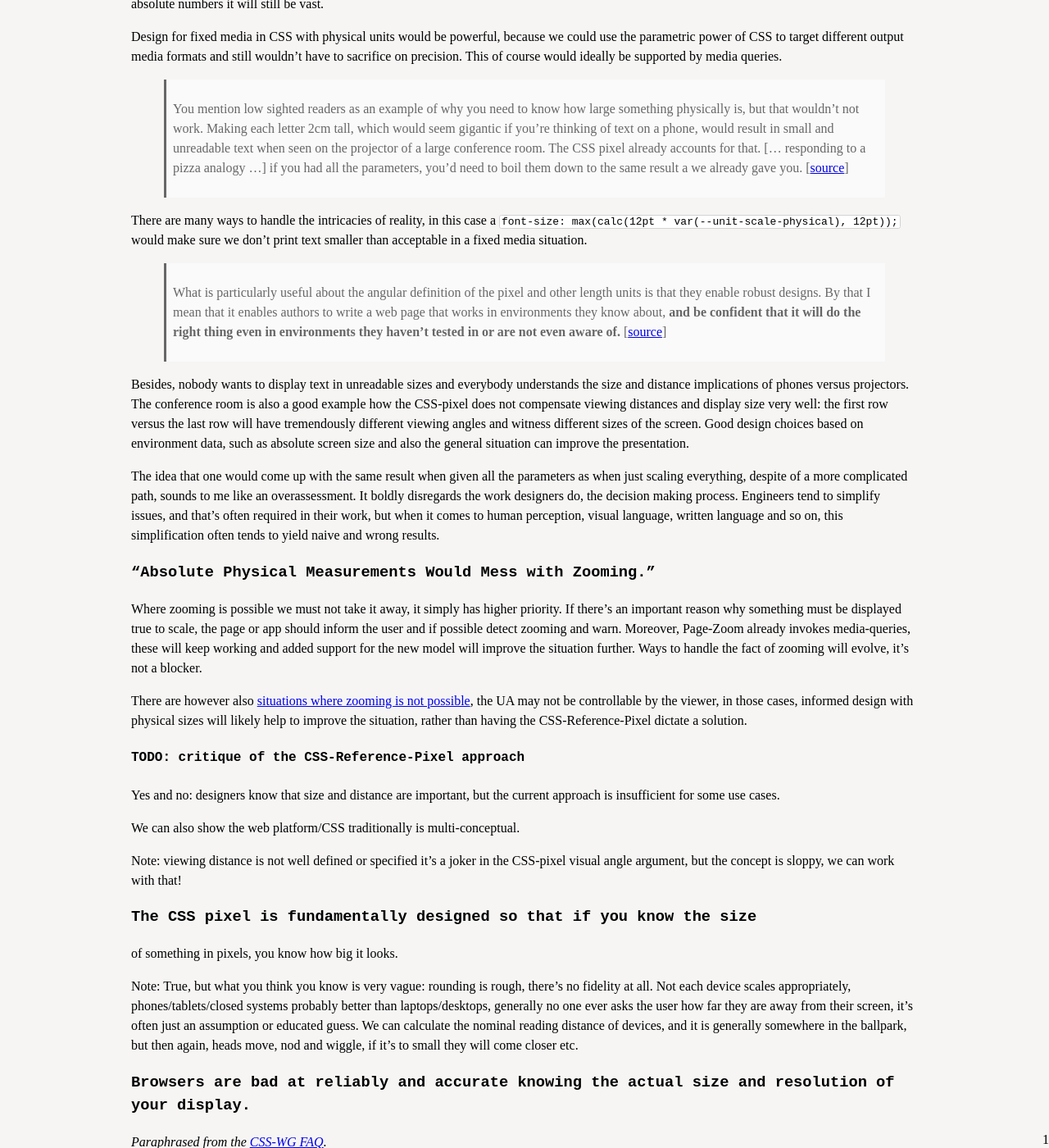
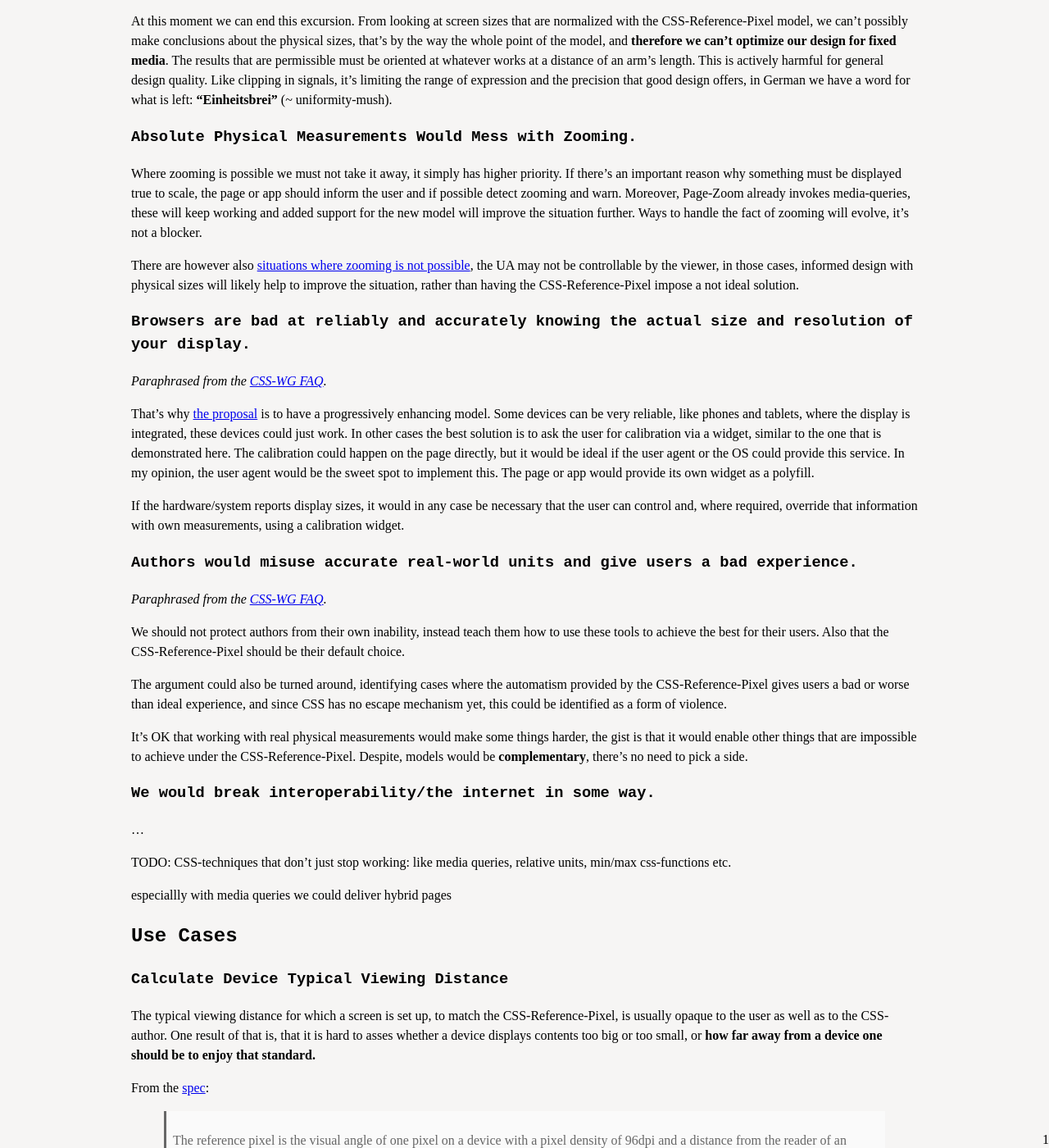
Before and after one commit to graphicore/varla-varfo, a Jekyll site: the page built from explorations/calibrate/index.md, in a window 1280 px wide and 1400 px high, scrolled down 5551 px. Shown: the whole window at 82% size. Built offline with Jekyll 4.4.1, drawn with Linux system fonts in a browser that asks for light colours; some web fonts are replaced; some of the changed text lies outside the part shown.

Commit message:
WIP Calibrate CSS: structuring, cleaning up, preparing, next steps

```diff
--- a/explorations/calibrate/index.md
+++ b/explorations/calibrate/index.md
@@ -140,7 +140,7 @@
 the nature of the viewing situation or by the diligence of the author
 who wants to create the best possible design.
 
-#### Excursion: The Tale of Fixed Media
+### Excursion: The Tale of Fixed Media
 
 In spite of all the reasons, why physical sizes are said to fail or not,
 we do already [have](https://www.w3.org/TR/css-values-3/#absolute-lengths)
@@ -160,18 +160,22 @@
 > that the pixel unit refer to the whole number of device pixels that
 > best approximates the reference pixel.
 
-**Typical viewing distance** is tricky: it's not explicitly set anywhere in
-the device, nor does the spec document it or explain how to determine it.
-Instead, it is left to device manufacturers, operating systems and user
-preferences to somehow come to a scaling factor that pleases. Usually
-backwards from there, *if we know some real world measurement of the
-screen like PPI, its measurements or the `--unit-scale-physical` factor*,
-we can [calculate](#calculate-device-typical-viewing-distance) what the
-typical viewing distance is i.e. **the viewing distance at which the device
-matches the CSS-Reference-Pixel**. In the context of this article, this
-is how the term is used. *Note:* calculation from PPI screen measurements
+#### Typical Viewing Distance
+
+… is tricky: it's not explicitly set anywhere
+in the device, nor does the spec document it or explain how to determine
+it. Instead, it is left to device manufacturers, operating systems and user
+preferences to somehow come to a scaling factor that pleases or is good
+enough, *there's no precision*. Usually backwards from there, *if we know
+some real world measurement of the screen like PPI, its measurements or
+the `--unit-scale-physical` factor*, we can [calculate](#calculate-device-typical-viewing-distance)
+what the typical viewing distance is i.e. **the viewing distance at which
+the device matches the CSS-Reference-Pixel**. In the context of this article,
+this is how the term is used. *Note:* calculation from PPI or screen measurements
 would require additional information like `window.devicePixelRatio` or from
 `window.screen`.
+
+#### The Golden Hammer
 
 The big question is: **If the CSS-Reference-Pixel is the golden hammer
 that fixes all of our problems, why would anyone ever want to anchor to
@@ -235,7 +239,9 @@
 differences between font-sizes in the hierarchy overall will be lesser
 in the design for the smaller flyer. It's not a linear scaling at all.
 
-**Fixed Media**, defined for the purpose of this article, is a superset
+#### Fixed Media
+
+… defined for the purpose of this article, is a superset
 of print media, it also includes other media when it has similar properties
 to print. Fixed media is not primarily interactive, meaning that it can't
 be zoomed, scrolled or clicked by the viewer, it may be paged or animated
@@ -296,70 +302,9 @@
 whatever works at a distance of an arm’s length. This is actively harmful
 for general design quality. Like clipping in signals, it's limiting the
 range of expression and the precision that good design offers, in German
-we have a word for what is left: **"Einheitsbrei"** (like uniformity-mash/porridge).
+we have a word for what is left: **"Einheitsbrei"** (~ uniformity-mush).
 
-
-
----
-
-
-CSS is becoming ubiquitous, no matter how little the ratio of a specialized
-use case like fixed media is compared to traditional web site usage, in absolute
-numbers it will still be vast.
-
-
-Design for fixed media in CSS with physical units would be powerful, because
-we could use the parametric power of CSS to target different output
-media formats and still wouldn't have to sacrifice on precision. This of
-course would ideally be supported by media queries.
-
-
-> You mention low sighted readers as an example of why you need to know
-> how large something physically is, but that wouldn't not work. Making
-> each letter 2cm tall, which would seem gigantic if you're thinking of
-> text on a phone, would result in small and unreadable text when seen
-> on the projector of a large conference room. The CSS pixel already
-> accounts for that.
-> [… responding to a pizza analogy …] if you had all the parameters, you'd
-> need to boil them down to the same result a we already gave you.
-> [[source](https://github.com/w3c/csswg-drafts/issues/614#issuecomment-254403012)]
-
-There are many ways to handle the intricacies of reality, in this case
-a `font-size: max(calc(12pt * var(--unit-scale-physical), 12pt));` would
-make sure we don't print text smaller than acceptable in a fixed media
-situation.
-
-
-
-
-> What is particularly useful about the angular definition of the pixel
-> and other length units is that they enable robust designs. By that I
-> mean that it enables authors to write a web page that works in environments
-> they know about, **and be confident that it will do the right thing even
-> in environments they haven't tested in or are not even aware of.**
-> [[source](https://github.com/w3c/csswg-drafts/issues/614#issuecomment-254679777)]
-
-
-
-
-Besides, nobody wants to display text in unreadable sizes and everybody
-understands the size and distance implications of phones versus projectors.
-The conference room is also a good example how the CSS-pixel does not
-compensate viewing distances and display size very well: the first row
-versus the last row will have tremendously different viewing angles and
-witness different sizes of the screen. Good design choices based on environment
-data, such as absolute screen size and also the general situation can improve
-the presentation.
-
-The idea that one would come up with the same result when given all the
-parameters as when just scaling everything, despite of a more complicated
-path, sounds to me like an overassessment. It boldly disregards the work
-designers do, the decision making process. Engineers tend to simplify
-issues, and that’s often required in their work, but when it comes to human
-perception, visual language, written language and so on, this simplification
-often tends to yield naive and wrong results.
-
-### "Absolute Physical Measurements Would Mess with Zooming."
+### Absolute Physical Measurements Would Mess with Zooming.
 
 Where zooming is possible we must not take it away, it simply has higher
 priority. If there's an important reason why something must be displayed
@@ -372,33 +317,9 @@
 There are however also [situations where zooming is not possible](#excursion-the-tale-of-fixed-media),
 the UA may not be controllable by the viewer, in those cases, informed
 design with physical sizes will likely help to improve the situation,
-rather than having the CSS-Reference-Pixel dictate a solution.
+rather than having the CSS-Reference-Pixel impose a not ideal solution.
 
-#### TODO: critique of the CSS-Reference-Pixel approach
-
-Yes and no: designers know that size and distance are important, but the
-current approach is insufficient for some use cases.
-
-We can also show the web platform/CSS traditionally is multi-conceptual.
-
-Note: viewing distance is not well defined or specified it’s a joker in
-the CSS-pixel visual angle argument, but the concept is sloppy, we can work with that!
-
-
-### The CSS pixel is fundamentally designed so that if you know the size
-of something in pixels, you know how big it looks.
-
-
-Note: True, but what you think you know is very vague: rounding is rough,
-there’s no fidelity at all. Not each device scales appropriately,
-phones/tablets/closed systems probably better than laptops/desktops,
-generally no one ever asks the user how far they are away from their screen,
-it’s often just an assumption or educated guess. We can calculate the
-nominal reading distance of devices, and it is generally somewhere in the
-ballpark, but then again, heads move, nod and wiggle, if it’s to small
-they will come closer etc.
-
-### Browsers are bad at reliably and accurate knowing the actual size and resolution of your display.
+### Browsers are bad at reliably and accurately knowing the actual size and resolution of your display.
 
 *Paraphrased from the [CSS-WG FAQ](https://wiki.csswg.org/faq#real-physical-lengths).*
 
@@ -412,7 +333,7 @@
 spot to implement this. The page or app would provide its own widget as
 a polyfill.
 
-If the hardware reports display sizes, it would in any case be necessary
+If the hardware/system reports display sizes, it would in any case be necessary
 that the user can control and, where required, override that information
 with own measurements, using a calibration widget.
 
@@ -420,30 +341,39 @@
 
 *Paraphrased from the [CSS-WG FAQ](https://wiki.csswg.org/faq#real-physical-lengths).*
 
-We should not protect authors from themselves, instead teach them how to
-use these tools to achieve the best for their users. Also that the
+We should not protect authors from their own inability, instead teach them
+how to use these tools to achieve the best for their users. Also that the
 CSS-Reference-Pixel should be their default choice.
 
 The argument could also be turned around, identifying cases where the
 automatism provided by the CSS-Reference-Pixel gives users a bad or
 worse than ideal experience, and since CSS has no escape mechanism yet,
-this could be identified as a form of violence, a good moment to think:
-fuck the algorithm.
+this could be identified as a form of violence.
 
 It's OK that working with real physical measurements would make some
 things harder, the gist is that it would enable other things that are
-impossible to achieve under the CSS-Reference-Pixel. Despite that, concepts
-could be used side by side, there's no need to root for one model only.
+impossible to achieve under the CSS-Reference-Pixel. Despite, models
+would be **complementary**, there's no need to pick a side.
+
+### We would break interoperability/the internet in some way.
+
+...
+
+TODO: CSS-techniques that don't just stop working: like media queries, relative units, min/max css-functions etc.
+
+
+especiallly with media queries we could deliver hybrid pages
+
 
 ## Use Cases
 
 ### Calculate Device Typical Viewing Distance
 
-The viewing distance for which a screen is set up to, according to the
-CSS-Reference-Pixel, is usually opaque to the user as well as to the CSS-author.
-One result of that is, that it is hard to asses whether a device
-displays contents too big or too small, or **how far away from a device one
-should be to enjoy that standard.**
+The typical viewing distance for which a screen is set up, to match the
+CSS-Reference-Pixel, is usually opaque to the user as well as to the
+CSS-author. One result of that is, that it is hard to asses whether a
+device displays contents too big or too small, or **how far away from
+a device one should be to enjoy that standard.**
 
 From the [spec](https://www.w3.org/TR/css-values-3/#absolute-lengths):
 
@@ -522,6 +452,10 @@
   requirements? "legible" is one of them, but fonts becoming regularly
   smaller than e.g. 12 pt because the device defaults to 20 inches
   viewing distance instead of 28 inches may be unfortunate.
+* CSS is becoming ubiquitous, no matter how little the ratio of a specialized
+  use case like fixed media is compared to traditional web site usage, in absolute
+  numbers it will still be vast.
+
 
 ## Browser Support Roadmap
 
```
